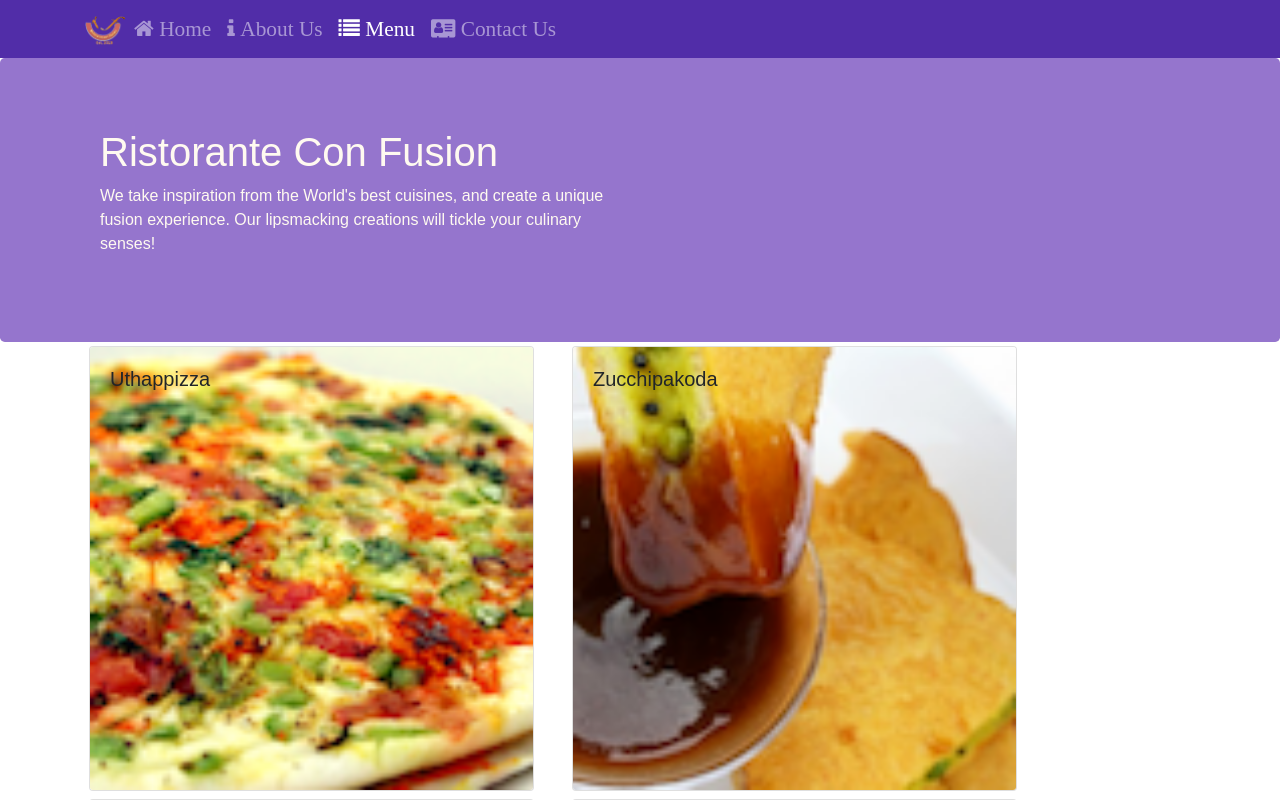
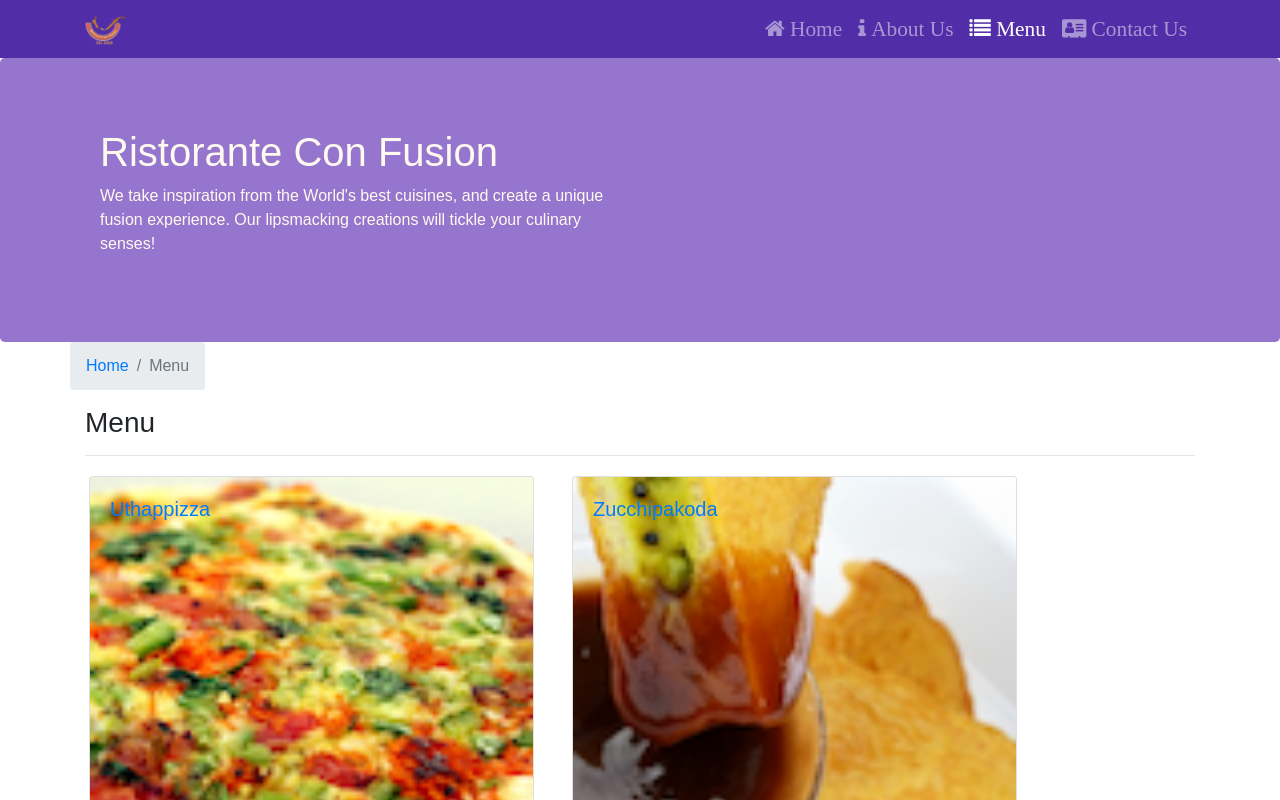
Before and after one commit to joypoddar/react-course, a React (Create React App) app in the folder confusion/: page /menu in a window 1280 px wide. Shown: the top 800 px of the page. Built offline with nearby package versions, Linux system fonts and the light colour scheme.

Commit message:
Single page application part 2

```diff
--- a/confusion/src/components/ContactComponent.js
+++ b/confusion/src/components/ContactComponent.js
@@ -1,23 +1,34 @@
-// contactComp
 import React from 'react';
+import { Breadcrumb, BreadcrumbItem } from 'reactstrap';
+import {Link} from 'react-router-dom';
 
 function Contact(props) {
-    return(
+    return (
         <div className="container">
+            <div className="row">
+                <Breadcrumb>
+                    <BreadcrumbItem><Link to='/home'>Home</Link></BreadcrumbItem>
+                    <BreadcrumbItem active>Contact Us</BreadcrumbItem>
+                </Breadcrumb>
+                <div className="col-12">
+                    <h3>Contact Us</h3>
+                    <hr />
+                </div>
+            </div>
             <div className="row row-content">
                 <div className="col-12">
-                <h3>Location Information</h3>
+                    <h3>Location Information</h3>
                 </div>
                 <div className="col-12 col-sm-4 offset-sm-1">
-                        <h5>Our Address</h5>
-                        <address>
+                    <h5>Our Address</h5>
+                    <address>
                         121, Clear Water Bay Road<br />
                         Clear Water Bay, Kowloon<br />
                         HONG KONG<br />
                         <i className="fa fa-phone"></i>: +852 1234 5678<br />
                         <i className="fa fa-fax"></i>: +852 8765 4321<br />
                         <i className="fa fa-envelope"></i>: <a href="mailto:confusion@food.net">confusion@food.net</a>
-                        </address>
+                    </address>
                 </div>
                 <div className="col-12 col-sm-6 offset-sm-1">
                     <h5>Map of our Location</h5>
--- a/confusion/src/components/DishdetailComponent.js
+++ b/confusion/src/components/DishdetailComponent.js
@@ -1,9 +1,8 @@
-// DishdetailComponent
+import React from 'react';
+import { Card, CardImg, CardText, CardBody, CardTitle, Breadcrumb, BreadcrumbItem } from 'reactstrap'
+import { Link } from 'react-router-dom';
 
-import React from 'react';
-import { Card, CardImg, CardText, CardBody, CardTitle } from 'reactstrap'
-
-function RenderDish({dish}) {
+function RenderDish({ dish }) {
     return (
         <Card>
             <CardImg width="100%" src={dish.image} alt={dish.name} />
@@ -15,7 +14,7 @@
     );
 }
 
-    function RenderComments({comments}) {
+function RenderComments({ comments }) {
     if (comments != null) {
         let list = comments.map((comments) => {
             return (
@@ -23,7 +22,7 @@
                     <div>
                         <p>{comments.comment}</p>
                         <p>--{comments.author},
-                            {new Intl.DateTimeFormat('en-US', { year: 'numeric', month: 'short', day: '2-digit'}).format(new Date(Date.parse(comments.date)))}</p>
+                            {new Intl.DateTimeFormat('en-US', { year: 'numeric', month: 'short', day: '2-digit' }).format(new Date(Date.parse(comments.date)))}</p>
                     </div>
                 </li>
             );
@@ -53,10 +52,18 @@
         return (
             <div className="container">
                 <div className="row">
+                    <Breadcrumb>
+                        <BreadcrumbItem><Link to='/menu'>Menu</Link></BreadcrumbItem>
+                        <BreadcrumbItem active>{props.dish.name}</BreadcrumbItem>
+                    </Breadcrumb>
+                    <div className="col-12">
+                        <h3>{props.dish.name}</h3>
+                        <hr />
+                    </div>
                     <div className="col-12 col-md-5 m-1">
-                        <RenderDish dish = {props.dish}/>
+                        <RenderDish dish={props.dish} />
                     </div>
-                        <RenderComments comments = {props.dish.comments}/>
+                    <RenderComments comments={props.comments} />
                 </div>
             </div>
 
--- a/confusion/src/components/HeaderComponent.js
+++ b/confusion/src/components/HeaderComponent.js
@@ -19,6 +19,7 @@
     }
     render() {
         return (
+            // className="ml-auto" has not been added in the course version
             <React.Fragment>
                 <Navbar dark expand="md">
                     <div className="container">
@@ -27,7 +28,7 @@
                             <img src="assets/images/logo.png" height="30" width="41" alt="Ristorante Con Fusion"/>
                         </NavbarBrand>
                         <Collapse isOpen={this.state.isNavOpen} navbar>
-                            <Nav navbar>
+                            <Nav className="ml-auto" navbar>
                                 <NavItem>
                                     <NavLink className="nav-link" to="/home">
                                         <span className="fa fa-home fa-lg"> Home</span>
--- a/confusion/src/components/MainComponent.js
+++ b/confusion/src/components/MainComponent.js
@@ -1,19 +1,19 @@
 import React, { Component } from "react";
 import Home from './HomeComponent';
-import Menu from './MenuComponent';
+import Menu from './NewMenuComponent';
 import Contact from './ContactComponent';
 import DishDetail from './DishdetailComponent';
 import Header from './HeaderComponent';
 import Footer from './FooterComponent';
 import { DISHES } from '../shared/dishes';
-import {COMMENTS} from '../shared/comments'
+import { COMMENTS } from '../shared/comments'
 import { LEADERS } from '../shared/leaders';
 import { PROMOTIONS } from '../shared/promotions';
-import {Switch, Route, Redirect} from 'react-router-dom';
+import { Switch, Route, Redirect } from 'react-router-dom';
 
 class Main extends Component {
 
-  constructor (props) {
+  constructor(props) {
     super(props);
 
     this.state = {
@@ -28,22 +28,31 @@
 
     const HommePage = () => {
       return (
-        <Home dish = {this.state.dishes.filter((dish) => dish.featured)[0]}
-        promotion = {this.state.promotions.filter((promo) => promo.featured)[0]}
-        leader = {this.state.leaders.filter((leader) => leader.featured)[0]}
+        <Home dish={this.state.dishes.filter((dish) => dish.featured)[0]}
+          promotion={this.state.promotions.filter((promo) => promo.featured)[0]}
+          leader={this.state.leaders.filter((leader) => leader.featured)[0]}
         />
       );
     }
+
+    const DishWithId = ({ match }) => {
+      return (
+        <DishDetail dish={this.state.dishes.filter((dish) => dish.id === parseInt(match.params.dishId, 10))[0]}
+          comments={this.state.comments.filter((comment) => comment.dishId === parseInt(match.params.dishId, 10))} />
+      );
+    };
+
     return (
       <div>
-        <Header/>
-          <Switch>
-            <Route path="/home" component={HommePage}/>
-            <Route exact path="/menu" component={() => <Menu dishes={this.state.dishes} />} />
-            <Route exact path="/contactus" component={Contact}/>
-            <Redirect to="/home"/>
-          </Switch>
-        <Footer/>
+        <Header />
+        <Switch>
+          <Route path="/home" component={HommePage} />
+          <Route exact path="/menu" component={() => <Menu dishes={this.state.dishes} />} />
+          <Route path="/menu/:dishId" component={DishWithId} />
+          <Route exact path="/contactus" component={Contact} />
+          <Redirect to="/home" />
+        </Switch>
+        <Footer />
       </div>
     );
   }
--- /dev/null
+++ b/confusion/src/components/NewMenuComponent.js
@@ -0,0 +1,47 @@
+import React from 'react';
+import { Card, CardImg, CardImgOverlay, CardTitle, Breadcrumb, BreadcrumbItem } from 'reactstrap';
+import { Link } from 'react-router-dom';
+
+function RenderMenuItem({ dish, onClick }) {
+    return (
+        <Card>
+            <Link to={`/menu/${dish.id}`}>
+                <CardImg width="100%" src={dish.image} alt={dish.name} />
+                <CardImgOverlay>
+                    <CardTitle>{dish.name}</CardTitle>
+                </CardImgOverlay>
+            </Link>
+        </Card>
+    );
+}
+
+const Menu = (props) => {
+
+    const menu = props.dishes.map((dish) => {
+        return (
+            <div className="col-12 col-md-5 m-1" key={dish.id}>
+                <RenderMenuItem dish={dish} />
+            </div>
+        );
+    });
+
+    return (
+        <div className="container">
+            <div className="row">
+                <Breadcrumb>
+                    <BreadcrumbItem><Link to='/home'>Home</Link></BreadcrumbItem>
+                    <BreadcrumbItem active>Menu</BreadcrumbItem>
+                </Breadcrumb>
+                <div className="col-12">
+                    <h3>Menu</h3>
+                    <hr />
+                </div>
+            </div>
+            <div className="row">
+                {menu}
+            </div>
+        </div>
+    );
+}
+
+export default Menu;
--- a/confusion/src/components/menuComponent.js
+++ /dev/null
@@ -1,35 +0,0 @@
-import React from 'react';
-import { Card, CardImg, CardImgOverlay, CardTitle } from 'reactstrap';
-
-function RenderMenuItem({ dish, onClick }) {
-    return (
-        <Card
-            onClick={() => onClick(dish.id)}>
-            <CardImg width="100%" src={dish.image} alt={dish.name} />
-            <CardImgOverlay>
-                <CardTitle>{dish.name}</CardTitle>
-            </CardImgOverlay>
-        </Card>
-    );
-}
-
-const Menu = (props) => {
-
-    const menu = props.dishes.map((dish) => {
-        return (
-            <div className="col-12 col-md-5 m-1" key={dish.id}>
-                <RenderMenuItem dish={dish} onClick={props.onClick} />
-            </div>
-        );
-    });
-
-    return (
-        <div className="container">
-            <div className="row">
-                {menu}
-            </div>
-        </div>
-    );
-}
-
-export default Menu;
```
Lines whose indentation alone changed are shown as unchanged.
